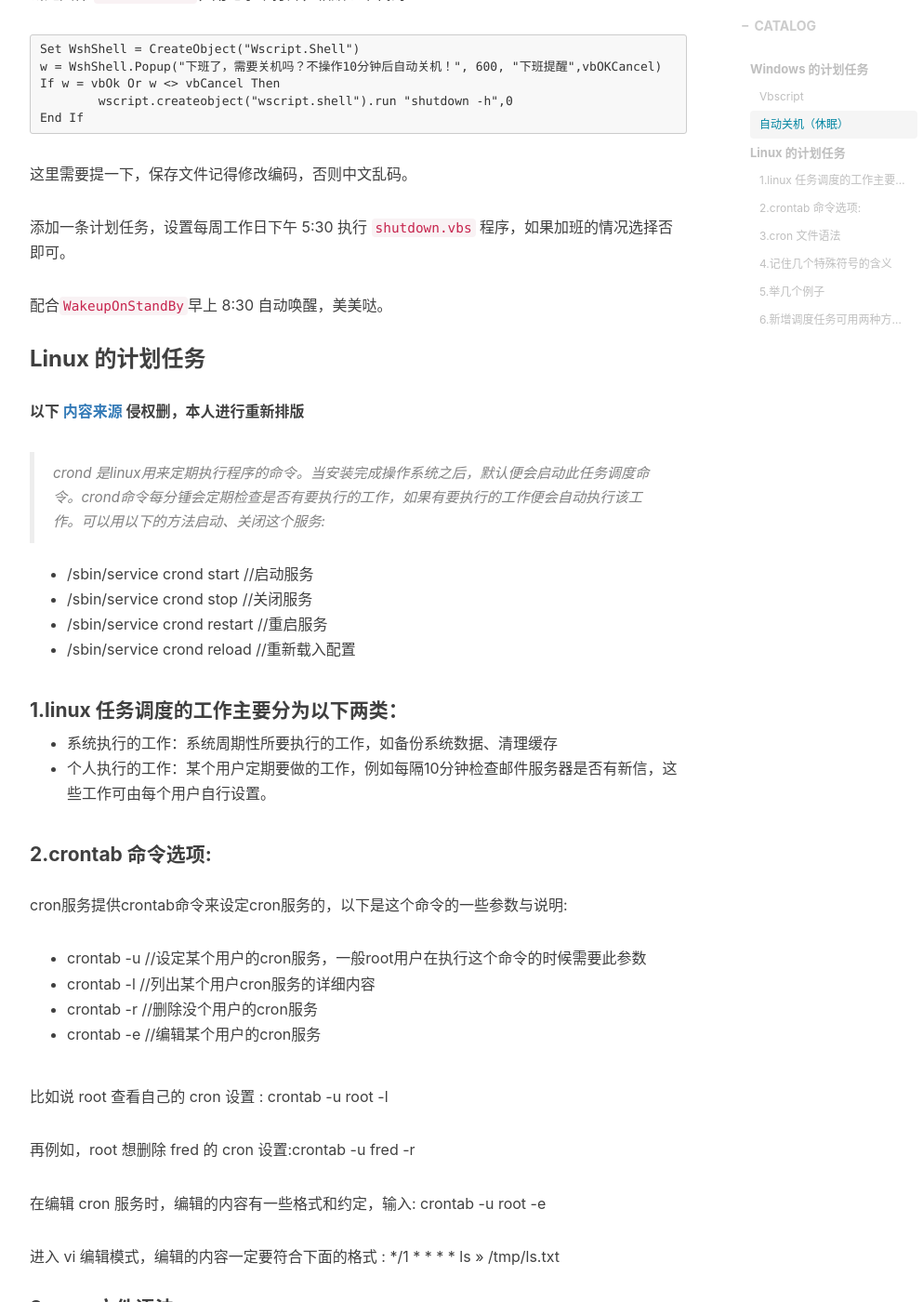
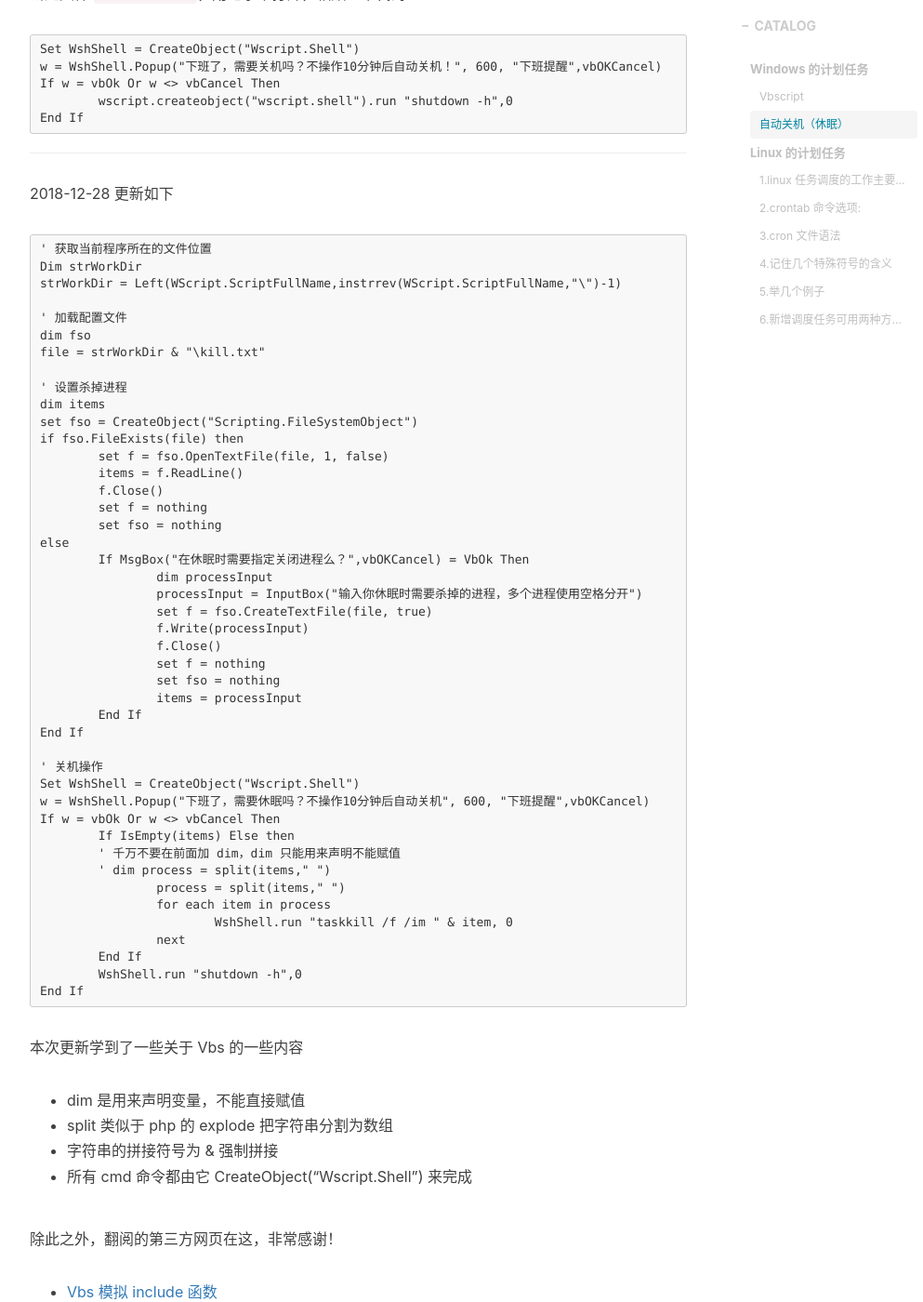
Before and after one commit to mengchenchen/mengchenchen.github.io, a Jekyll site: the page built from _posts/2018-12-21-关于 Linux 和 Windows 计划任务.md, in a window 1280 px wide and 1400 px high, scrolled down 1737 px. Shown: the whole window at 93% size, without its empty margins (233-1226 px from the left). Built offline with Jekyll 4.4.1, drawn with Linux system fonts in a browser that asks for light colours; nearby versions of some CDN libraries; comment, search, counter and statistics services are not loaded; some of the changed text lies outside the part shown.

Commit message:
Update 2018-12-21-关于 Linux 和 Windows 计划任务.md

````diff
--- a/_posts/2018-12-21-关于 Linux 和 Windows 计划任务.md
+++ b/_posts/2018-12-21-关于 Linux 和 Windows 计划任务.md
@@ -56,6 +56,77 @@ If w = vbOk Or w <> vbCancel Then
 	wscript.createobject("wscript.shell").run "shutdown -h",0
 End If
 ```
+
+---
+
+
+
+2018-12-28 更新如下
+
+```vbscript
+' 获取当前程序所在的文件位置
+Dim strWorkDir
+strWorkDir = Left(WScript.ScriptFullName,instrrev(WScript.ScriptFullName,"\")-1)
+
+' 加载配置文件
+dim fso
+file = strWorkDir & "\kill.txt"
+
+' 设置杀掉进程
+dim items
+set fso = CreateObject("Scripting.FileSystemObject")
+if fso.FileExists(file) then
+	set f = fso.OpenTextFile(file, 1, false)
+	items = f.ReadLine()
+	f.Close()
+	set f = nothing
+	set fso = nothing
+else
+	If MsgBox("在休眠时需要指定关闭进程么？",vbOKCancel) = VbOk Then
+		dim processInput
+		processInput = InputBox("输入你休眠时需要杀掉的进程，多个进程使用空格分开")
+		set f = fso.CreateTextFile(file, true)
+		f.Write(processInput)
+		f.Close()
+		set f = nothing
+		set fso = nothing
+		items = processInput
+	End If
+End If
+
+' 关机操作
+Set WshShell = CreateObject("Wscript.Shell")
+w = WshShell.Popup("下班了，需要休眠吗？不操作10分钟后自动关机", 600, "下班提醒",vbOKCancel)
+If w = vbOk Or w <> vbCancel Then
+	If IsEmpty(items) Else then
+        ' 千万不要在前面加 dim，dim 只能用来声明不能赋值
+        ' dim process = split(items," ")
+		process = split(items," ")
+		for each item in process
+  			WshShell.run "taskkill /f /im " & item, 0
+		next
+	End If
+	WshShell.run "shutdown -h",0
+End If
+```
+本次更新学到了一些关于 Vbs 的一些内容
+
+* dim 是用来声明变量，不能直接赋值
+* split 类似于 php 的 explode 把字符串分割为数组
+* 字符串的拼接符号为 & 强制拼接
+* 所有 cmd 命令都由它 CreateObject("Wscript.Shell") 来完成
+
+除此之外，翻阅的第三方网页在这，非常感谢！
+
+* [Vbs 模拟 include 函数](https://blog.csdn.net/wxqee/article/details/9992447)
+* [vbs 的 IsNull 和 IsEmpty 的区别](https://blog.csdn.net/icanlove/article/details/38086775)
+* [vbscript Split函数用法详解(字符串转数组函数)](https://www.jb51.net/article/49600.htm)
+* [cmd 一行运行多条命令](https://www.zybuluo.com/gongzhen/note/476036)
+* [关于文件的操作](https://www.cnblogs.com/wakey/p/5798185.html)  这个作者可以关注下里面 vbs 相关的内容比较多
+
+---
+
+
 
 这里需要提一下，保存文件记得修改编码，否则中文乱码。
 
````
